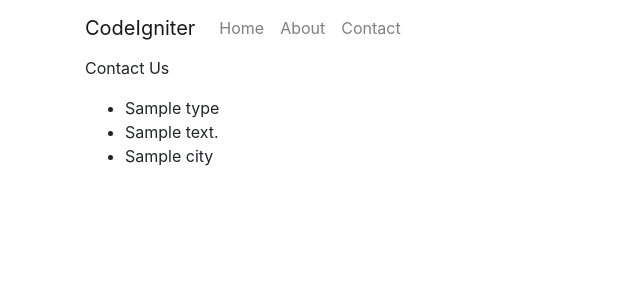
After one commit to novinbukannopin/try-ci, a CodeIgniter 4 app: template app/Views/Pages/contact.php in a window 1280 px wide. The commit adds this page. Shown: the top 300 px of the page, without its empty margins (0-640 px from the left). Run offline with PHP 8.4 and a stand-in for CodeIgniter, Linux system fonts and the light colour scheme; the template is opened without the code that fills it: most values are stand-ins (such as "Sample title", 1, 10 or a date in 2020); some libraries are stand-ins or nearby versions.

Commit message:
fetch local data contact, using foreach endforeach

```diff
--- a/app/Config/Routes.php
+++ b/app/Config/Routes.php
@@ -33,6 +33,7 @@ $routes->get('/', 'Home::index');
 $routes->get('/users', 'Admin\Users::index');
 $routes->get('/pages', 'Pages::index');
 $routes->get('/pages/about', 'Pages::about');
+$routes->get('/pages/contact', 'Pages::contact');
 
 /*
  * --------------------------------------------------------------------
--- a/app/Views/Pages/about.php
+++ b/app/Views/Pages/about.php
@@ -1,8 +1,6 @@
 <?= $this->extend('layout/template'); ?>
 
 <?= $this->section('content'); ?>
-<div class="container">
     <p>About</p>
     <p>Lorem ipsum dolor sit amet, consectetur adipisicing elit. Incidunt, impedit perferendis, consectetur quos rem amet consequuntur alias iusto, ea beatae obcaecati minus. Placeat unde nulla repellendus quidem porro nesciunt harum?</p>
-</div>
 <?= $this->endsection(); ?>
--- /dev/null
+++ b/app/Views/Pages/contact.php
@@ -0,0 +1,11 @@
+<?= $this->extend('layout/template'); ?>
+<?= $this->section('content'); ?>
+<p>Contact Us</p>
+<?php foreach ($address as $a) : ?>
+    <ul>
+        <li><?= $a['type']; ?></li>
+        <li><?= $a['address_detail']; ?></li>
+        <li><?= $a['city']; ?></li>
+    </ul>
+<?php endforeach ?>
+<?= $this->endsection(); ?>
--- a/app/Views/Pages/home.php
+++ b/app/Views/Pages/home.php
@@ -1,7 +1,5 @@
 <?= $this->extend('layout/template'); ?>
 
 <?= $this->section('content'); ?>
-<div class="container">
     <p>Home</p>
-</div>
 <?= $this->endsection(); ?>
--- a/app/Views/layout/template.php
+++ b/app/Views/layout/template.php
@@ -27,11 +27,17 @@
                     <li class="nav-item">
                         <a class="nav-link" href="<?= base_url('/pages/about'); ?>">About</a>
                     </li>
+                    <li class="nav-item">
+                        <a class="nav-link" href="<?= base_url('/pages/contact'); ?>">Contact</a>
+                    </li>
                 </ul>
             </div>
     </nav>
 
-    <?= $this->renderSection('content'); ?>
+    <div class="container">
+
+        <?= $this->renderSection('content'); ?>
+    </div>
     <!-- Optional JavaScript -->
     <!-- jQuery first, then Popper.js, then Bootstrap JS -->
     <script src="https://code.jquery.com/jquery-3.3.1.slim.min.js" integrity="sha384-q8i/X+965DzO0rT7abK41JStQIAqVgRVzpbzo5smXKp4YfRvH+8abtTE1Pi6jizo" crossorigin="anonymous"></script>
```
Also changed, not shown: app/Controllers/Pages.php (+21 -0 lines).
